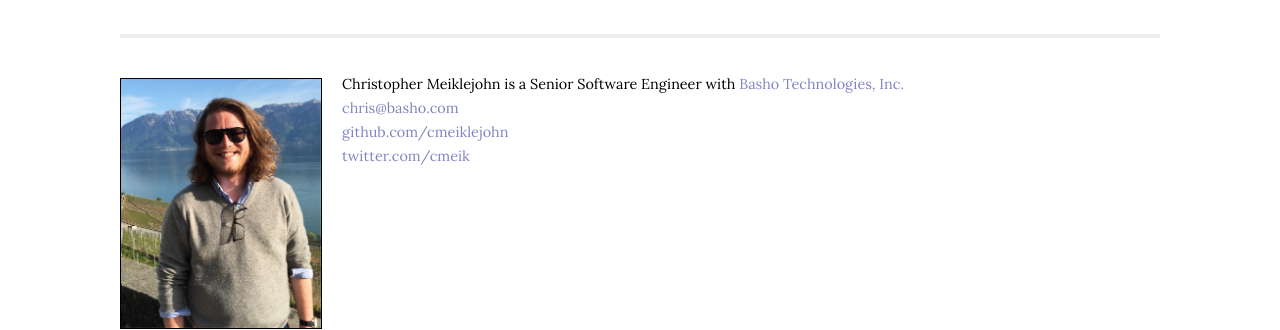
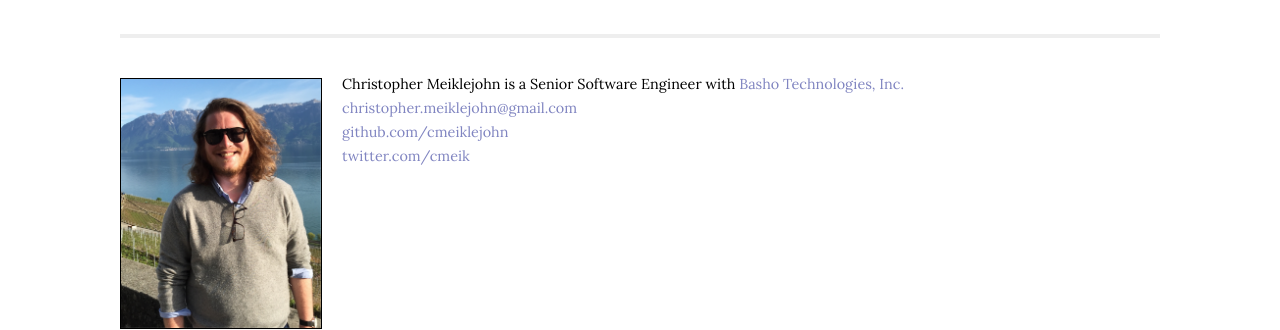
Before and after one commit to cmeiklejohn/cmeiklejohn.github.io, a Jekyll site: the page built from index.html, in a window 1280 px wide. Shown: the part 1708-2038 px from the top of the page. Built offline with Jekyll 4.4.1, drawn with Linux system fonts in a browser that asks for light colours.

Commit message:
Update layout.

```diff
--- a/_layouts/default.html
+++ b/_layouts/default.html
@@ -38,7 +38,8 @@
                 <div class="bio">
                   <p>
                     Christopher Meiklejohn is a Senior Software Engineer with <a href="http://basho.com">Basho Technologies, Inc.</a></br>
-                    <a href="mailto:chris@basho.com">chris@basho.com</a><br />
+                    <a
+                      href="mailto:christopher.meiklejohn@gmail.com">christopher.meiklejohn@gmail.com</a><br />
                     <a href="http://github.com/cmeiklejohn/">github.com/cmeiklejohn</a><br />
                     <a href="http://twitter.com/cmeik/">twitter.com/cmeik</a><br />
                     </p>
```
